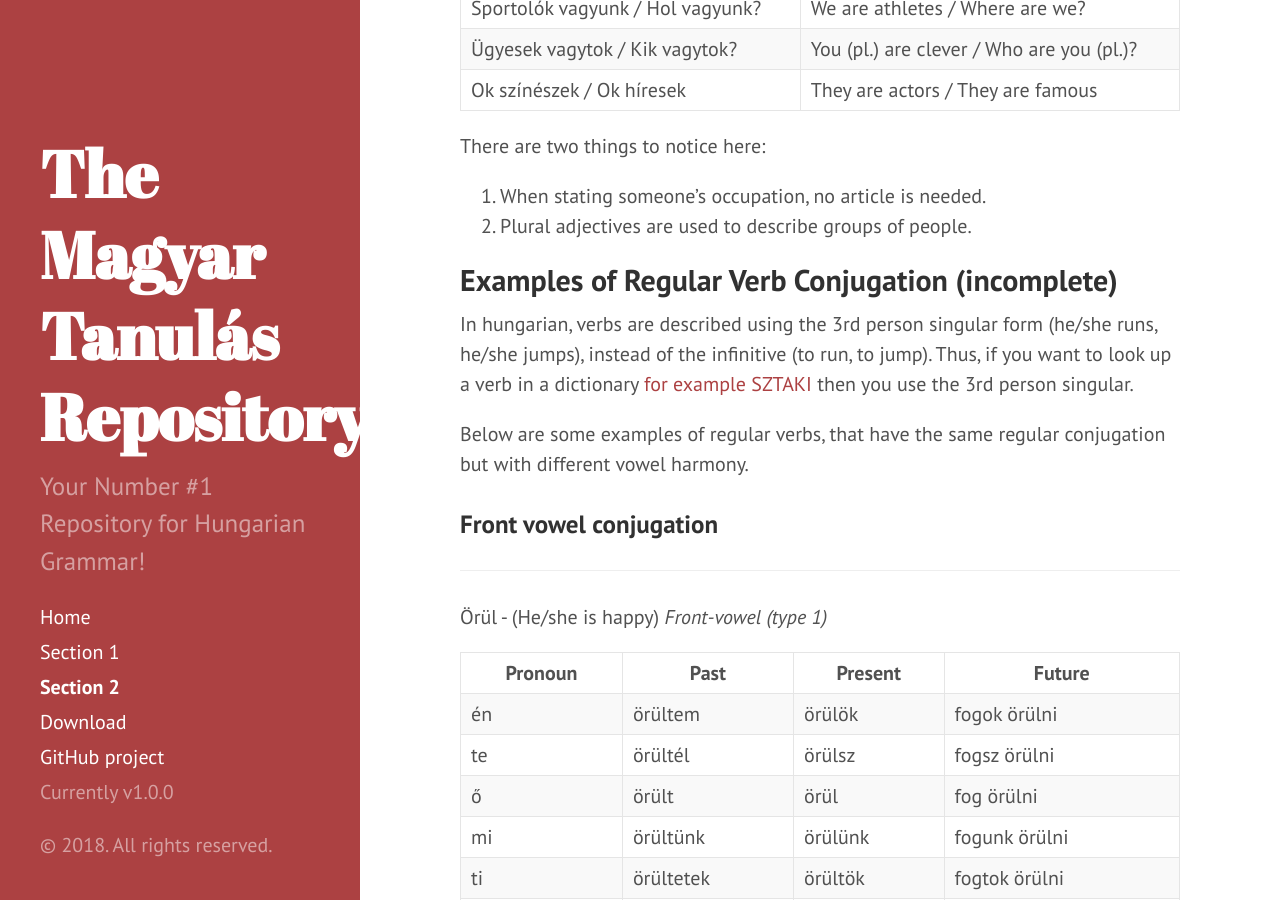
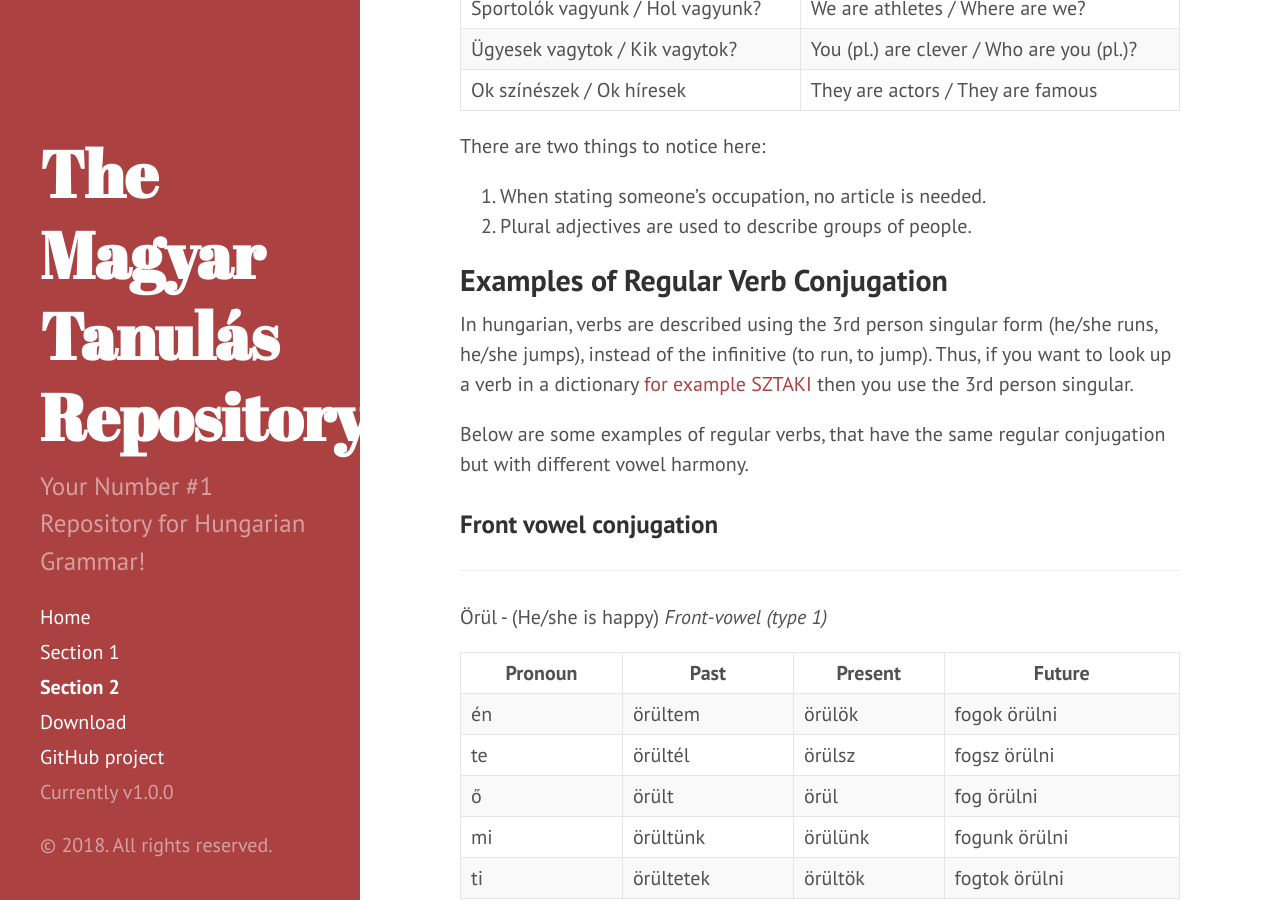
Before and after one commit to Magyartanulas/magyartanulas.github.io, a Jekyll site: the page built from Section2.md, in a window 1280 px wide and 900 px high, scrolled down 2720 px. Built offline with Jekyll 4.4.1, drawn with Linux system fonts in a browser that asks for light colours; Markdown is read by kramdown in place of the engine named in the settings.

Commit message:
complete

```diff
--- a/Section2.md
+++ b/Section2.md
@@ -82,7 +82,7 @@ There are two things to notice here:
 1. When stating someone's occupation, no article is needed.
 2. Plural adjectives are used to describe groups of people.
 
-## Examples of Regular Verb Conjugation (incomplete)
+## Examples of Regular Verb Conjugation
 
 In hungarian, verbs are described using the 3rd person singular form (he/she runs, he/she jumps),
 instead of the infinitive (to run, to jump). Thus, if you want to look up a verb in a dictionary
```
